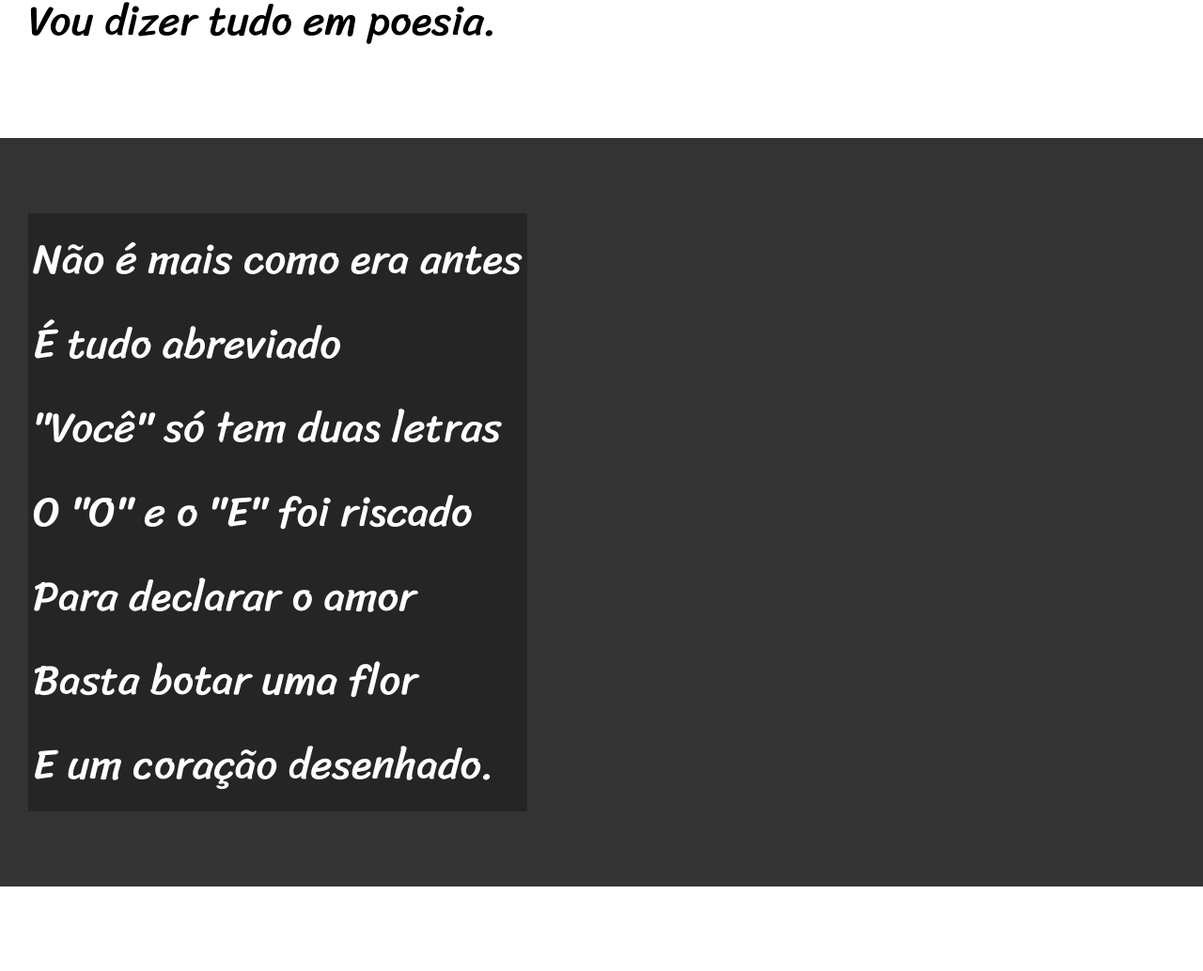
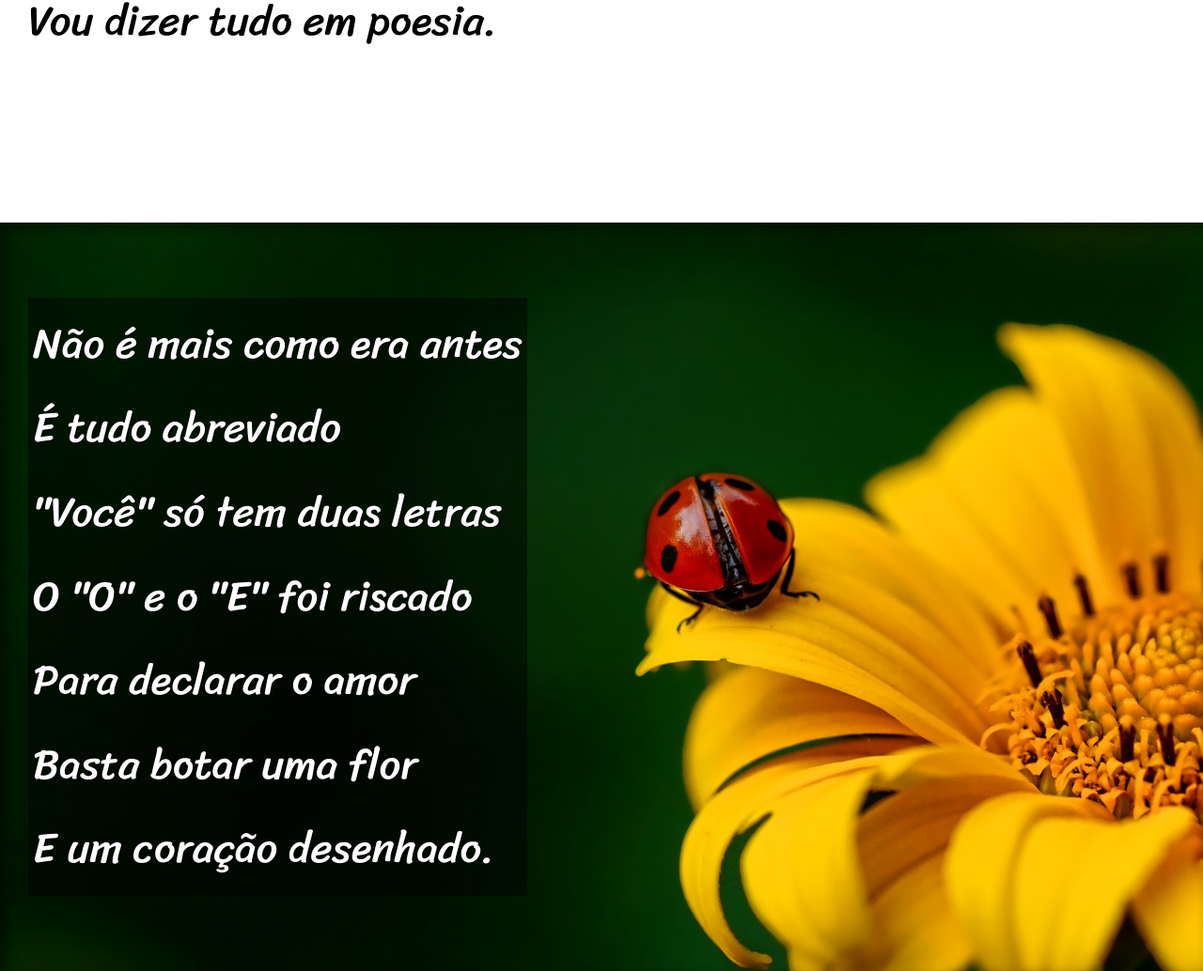
Before and after one commit to MicaelRocio/html-css, a plain HTML site: page exercicios/desafios/012/index.html in a window 1280 px wide. Shown: the part 900-1934 px from the top of the page at 94% size. Drawn offline with Linux system fonts and the light colour scheme.

Commit message:
finalizando o desafio 012

```diff
--- a/exercicios/desafios/012/index.html
+++ b/exercicios/desafios/012/index.html
@@ -25,7 +25,7 @@
         </p>
     </section>
 
-    <section class="imagem">
+    <section class="imagem" id="img01">
         <p>
             Não é mais como era antes<br>
             É tudo abreviado<br>
@@ -59,7 +59,7 @@
         </p>
     </section>
 
-    <section class="imagem">
+    <section class="imagem" id="img02">
         <p>
             Tenho saudade das cartas<br>
             Escritas com a própria mão<br>
--- a/exercicios/desafios/012/style.css
+++ b/exercicios/desafios/012/style.css
@@ -58,6 +58,10 @@ section {
     font-size: 3.5vw;
 }
 
+section > p {
+    padding-bottom: 2em;
+}
+
 section.normal {
     background-color: white;
     color: black;
@@ -66,12 +70,25 @@ section.normal {
 section.imagem {
     background-color: rgb(51, 51, 51);
     color: white;
+    box-shadow: inset 6px 6px 13px 0px rgba(0, 0, 0, 0.459);
+    background-size: cover;
+    background-attachment: fixed;
 }
 
 section.imagem > p {
     display: inline-block;
     padding: 5px;
-    background-color: rgba(0, 0, 0, 0.267);
+    background-color: rgba(0, 0, 0, 0.473);
+    text-shadow: 1px 1px 0px black;
+}
+
+section#img01 {
+    background-image: url('imagens/background001.jpg');
+    background-position: right center;
+}
+
+section#img02 {
+    background-image: url('imagens/background002.jpg');
 }
 
 footer {
```
